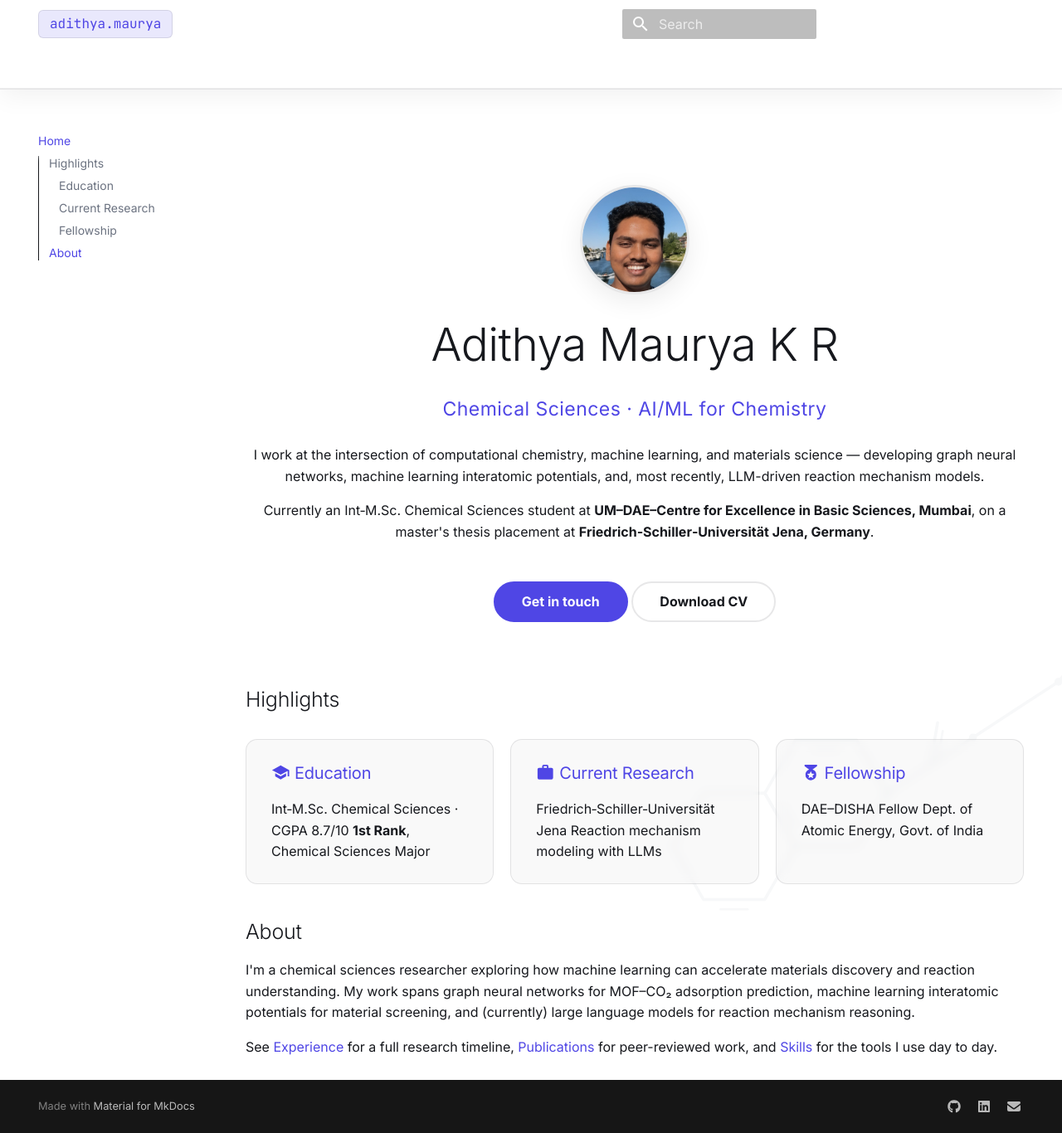
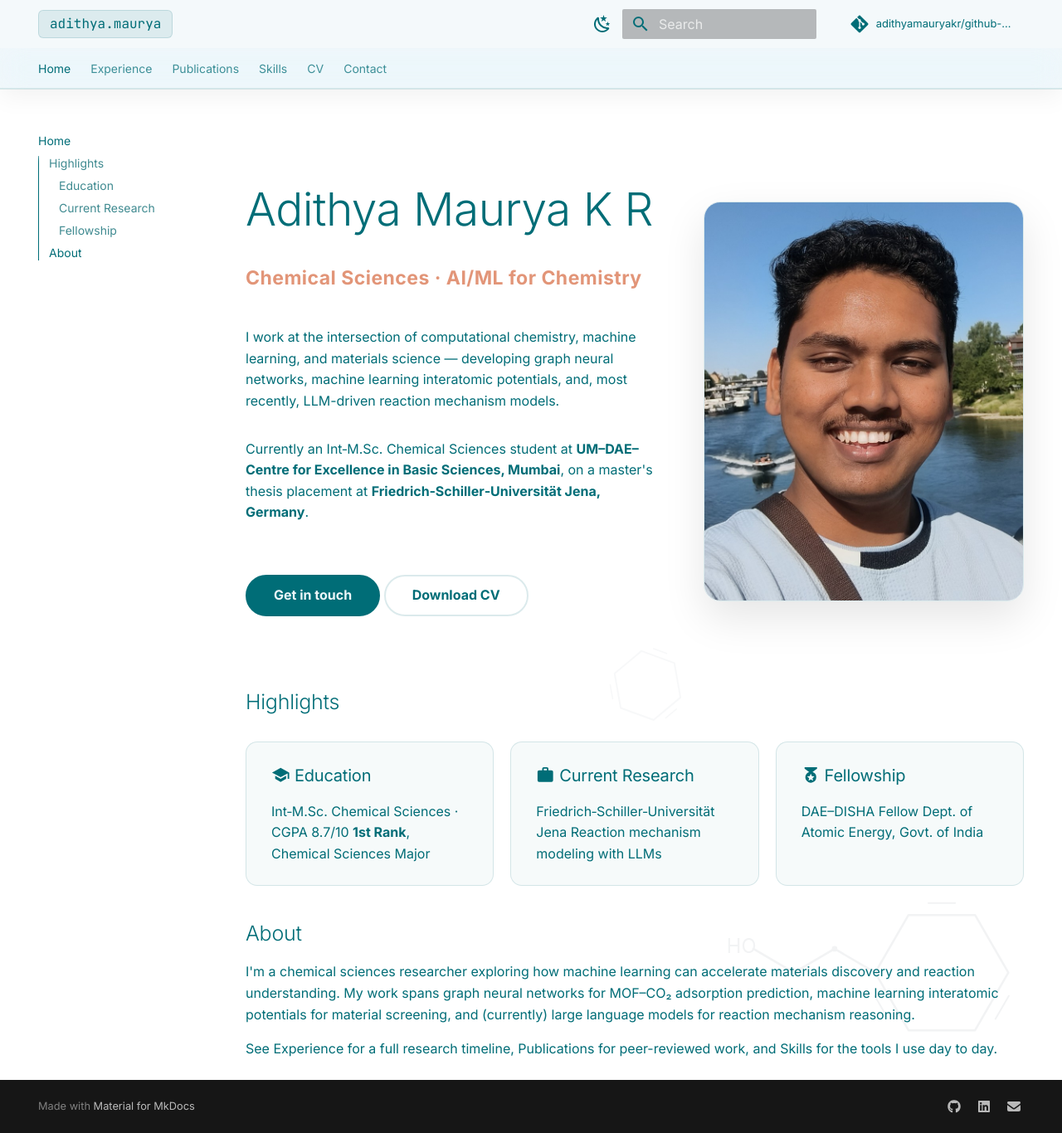
Before and after one commit to adithyamauryakr/github-portfolio, an MkDocs documentation site: the page built from docs/index.md, in a window 1280 px wide and 1366 px high. Shown: the whole window at 83% size. Built offline with MkDocs 1.6.1 and Material for MkDocs 9.7.7, drawn with Linux system fonts in a browser that asks for light colours; comment, search, counter and statistics services are not loaded.

Commit message:
Redesign palette, fix sticky tabs, rework hero with wider photo
- New coastal palette (Stormy Teal / Pearl Aqua / Alice Blue / Almond
  Silk / Tangerine Dream) replaces the indigo theme.
- Fixed the real bug: this Material build ships no sticky rule for
  .md-tabs despite navigation.tabs.sticky being enabled, so the tabs
  row scrolled away under the header. Pinned it directly via CSS, and
  kept it frosted-glass like the header.
- Fixed a second contrast bug: --md-primary-bg-color (used to color
  the header's dark-mode toggle and repo-link icons) matched the
  header's own background almost exactly, making both nearly invisible
  in both color schemes.
- Reworked the hero into a two-column layout: copy on the left, a
  wider 4:5 rectangular photo (face, t-shirt, and background all in
  frame, per request) on the right, stacking on narrow viewports.
- Redrew the background chemical-structure watermark with clearer,
  non-overlapping aromatic rings and an open chain.

Co-Authored-By: Claude Sonnet 5 <noreply@anthropic.com>

```diff
--- a/docs/index.md
+++ b/docs/index.md
@@ -4,7 +4,7 @@ title: Home
 
 <div class="hero" markdown>
 
-![Adithya Maurya K R](assets/img/profile.jpg){ .hero-photo }
+<div class="hero-copy" markdown>
 
 # Adithya Maurya K R
 
@@ -22,6 +22,10 @@ Excellence in Basic Sciences, Mumbai**, on a master's thesis placement at
 [Get in touch](contact.md){ .md-button .md-button--primary }
 [Download CV](assets/cv/CV_AdithyaMauryaKR.pdf){ .md-button }
 </div>
+
+</div>
+
+![Adithya Maurya K R](assets/img/profile.jpg){ .hero-photo }
 
 </div>
 
--- a/docs/stylesheets/extra.css
+++ b/docs/stylesheets/extra.css
@@ -1,97 +1,101 @@
 /* -----------------------------------------------------------------------
-   Modern minimal theme: white/near-black base, single indigo accent,
-   subtle chemical-structure watermark in the background.
+   Color palette
+   006d77 Stormy Teal · 83c5be Pearl Aqua · edf6f9 Alice Blue
+   ffddd2 Almond Silk · e29578 Tangerine Dream
    ----------------------------------------------------------------------- */
 
 :root {
-  --indigo: #4f46e5;
-  --indigo-soft: #818cf8;
+  --teal: #006d77;
+  --aqua: #83c5be;
+  --alice: #edf6f9;
+  --almond: #ffddd2;
+  --tangerine: #e29578;
 }
 
 /* Light (default) */
 [data-md-color-scheme="default"] {
-  --ink: #16181d;
-  --paper: #ffffff;
-  --muted: #6b7280;
-  --line: rgba(22, 24, 29, 0.1);
+  --ink: var(--teal);
+  --paper: var(--alice);
+  --muted: #3f8a90;
+  --warm: var(--tangerine);
 
-  --md-primary-fg-color: var(--ink);
-  --md-primary-fg-color--light: var(--muted);
-  --md-primary-fg-color--dark: var(--ink);
-  --md-primary-bg-color: var(--paper);
+  --md-primary-fg-color: var(--teal);
+  --md-primary-fg-color--light: var(--aqua);
+  --md-primary-fg-color--dark: var(--teal);
+  --md-primary-bg-color: var(--teal);
 
-  --md-accent-fg-color: var(--indigo);
-  --md-accent-fg-color--transparent: rgba(79, 70, 229, 0.12);
-  --md-accent-bg-color: var(--paper);
+  --md-accent-fg-color: var(--teal);
+  --md-accent-fg-color--transparent: rgba(0, 109, 119, 0.1);
+  --md-accent-bg-color: #ffffff;
 
-  --md-default-bg-color: var(--paper);
-  --md-default-fg-color: var(--ink);
+  --md-default-bg-color: #ffffff;
+  --md-default-fg-color: var(--teal);
   --md-default-fg-color--light: var(--muted);
-  --md-default-fg-color--lighter: #9ca3af;
-  --md-default-fg-color--lightest: #e5e7eb;
+  --md-default-fg-color--lighter: var(--aqua);
+  --md-default-fg-color--lightest: #dcecea;
 
-  --md-typeset-color: var(--ink);
-  --md-typeset-a-color: var(--indigo);
-  --md-code-bg-color: #f3f4f6;
-  --md-code-fg-color: var(--ink);
+  --md-typeset-color: var(--teal);
+  --md-typeset-a-color: var(--teal);
+  --md-code-bg-color: #e6f2f1;
+  --md-code-fg-color: var(--teal);
 
-  --glass-header-bg: rgba(255, 255, 255, 0.6);
-  --glass-tabs-bg: rgba(255, 255, 255, 0.4);
-  --glass-border: rgba(22, 24, 29, 0.08);
-  --card-bg: rgba(22, 24, 29, 0.025);
-  --card-border: rgba(22, 24, 29, 0.1);
-  --tag-bg: rgba(79, 70, 229, 0.08);
-  --tag-border: rgba(79, 70, 229, 0.25);
-  --pub-bg: rgba(22, 24, 29, 0.02);
+  --glass-header-bg: rgba(237, 246, 249, 0.62);
+  --glass-tabs-bg: rgba(237, 246, 249, 0.42);
+  --glass-border: rgba(0, 109, 119, 0.12);
+  --card-bg: rgba(0, 109, 119, 0.035);
+  --card-border: rgba(0, 109, 119, 0.14);
+  --tag-bg: rgba(131, 197, 190, 0.3);
+  --tag-border: rgba(131, 197, 190, 0.6);
+  --pub-bg: rgba(0, 109, 119, 0.03);
 
-  --molecule-opacity: 0.05;
+  --molecule-opacity: 0.07;
 }
 
 [data-md-color-scheme="default"] body {
-  background: #fbfbfc;
+  background: radial-gradient(circle at top, #ffffff 0%, #f6fbfc 45%, var(--alice) 100%);
 }
 
 /* Dark (slate) */
 [data-md-color-scheme="slate"] {
-  --ink: #f4f4f5;
-  --paper: #0b0c10;
-  --muted: #9ca3af;
-  --line: rgba(244, 244, 245, 0.1);
+  --ink: var(--alice);
+  --paper: #04262a;
+  --muted: rgba(237, 246, 249, 0.68);
+  --warm: var(--tangerine);
 
-  --md-primary-fg-color: var(--ink);
-  --md-primary-fg-color--light: var(--muted);
-  --md-primary-fg-color--dark: #050506;
-  --md-primary-bg-color: #0b0c10;
+  --md-primary-fg-color: var(--alice);
+  --md-primary-fg-color--light: var(--aqua);
+  --md-primary-fg-color--dark: #021a1d;
+  --md-primary-bg-color: var(--alice);
 
-  --md-accent-fg-color: var(--indigo-soft);
-  --md-accent-fg-color--transparent: rgba(129, 140, 248, 0.18);
-  --md-accent-bg-color: var(--paper);
+  --md-accent-fg-color: var(--aqua);
+  --md-accent-fg-color--transparent: rgba(131, 197, 190, 0.18);
+  --md-accent-bg-color: #04262a;
 
-  --md-default-bg-color: #0b0c10;
-  --md-default-fg-color: var(--ink);
+  --md-default-bg-color: #04262a;
+  --md-default-fg-color: var(--alice);
   --md-default-fg-color--light: var(--muted);
-  --md-default-fg-color--lighter: #6b7280;
-  --md-default-fg-color--lightest: #2a2d34;
+  --md-default-fg-color--lighter: var(--aqua);
+  --md-default-fg-color--lightest: #12403f;
 
-  --md-typeset-color: var(--ink);
-  --md-typeset-a-color: var(--indigo-soft);
-  --md-code-bg-color: #17191f;
-  --md-code-fg-color: var(--ink);
+  --md-typeset-color: var(--alice);
+  --md-typeset-a-color: var(--aqua);
+  --md-code-bg-color: #0a3339;
+  --md-code-fg-color: var(--alice);
 
-  --glass-header-bg: rgba(11, 12, 16, 0.6);
-  --glass-tabs-bg: rgba(11, 12, 16, 0.4);
-  --glass-border: rgba(244, 244, 245, 0.08);
-  --card-bg: rgba(244, 244, 245, 0.03);
-  --card-border: rgba(244, 244, 245, 0.1);
-  --tag-bg: rgba(129, 140, 248, 0.12);
-  --tag-border: rgba(129, 140, 248, 0.3);
-  --pub-bg: rgba(244, 244, 245, 0.02);
+  --glass-header-bg: rgba(4, 38, 42, 0.62);
+  --glass-tabs-bg: rgba(4, 38, 42, 0.42);
+  --glass-border: rgba(237, 246, 249, 0.1);
+  --card-bg: rgba(237, 246, 249, 0.04);
+  --card-border: rgba(237, 246, 249, 0.12);
+  --tag-bg: rgba(131, 197, 190, 0.15);
+  --tag-border: rgba(131, 197, 190, 0.35);
+  --pub-bg: rgba(237, 246, 249, 0.03);
 
-  --molecule-opacity: 0.07;
+  --molecule-opacity: 0.09;
 }
 
 [data-md-color-scheme="slate"] body {
-  background: #0b0c10;
+  background: radial-gradient(circle at top, #0a3339 0%, #04262a 65%);
 }
 
 /* -----------------------------------------------------------------------
@@ -106,8 +110,8 @@ body::before {
   pointer-events: none;
   background-image: url("../assets/img/molecule-bg.svg");
   background-repeat: no-repeat;
-  background-position: right -120px bottom -80px;
-  background-size: min(70vw, 900px);
+  background-position: right -100px bottom -60px;
+  background-size: min(60vw, 760px);
   opacity: var(--molecule-opacity);
 }
 
@@ -122,7 +126,13 @@ body::before {
   box-shadow: 0 1px 0 var(--glass-border), 0 8px 30px rgba(0, 0, 0, 0.06);
 }
 
+/* This build's Material bundle ships no sticky-positioning rule for
+   .md-tabs despite navigation.tabs.sticky being enabled, so the tabs
+   row scrolls away under the (sticky) header. Pin it ourselves. */
 .md-tabs {
+  position: sticky;
+  top: 58px;
+  z-index: 3;
   background-color: var(--glass-tabs-bg);
   backdrop-filter: blur(16px) saturate(180%);
   -webkit-backdrop-filter: blur(16px) saturate(180%);
@@ -174,23 +184,33 @@ body::before {
 }
 
 /* -----------------------------------------------------------------------
-   Hero
+   Hero (two-column: copy left, photo right)
    ----------------------------------------------------------------------- */
 
 .hero {
-  text-align: center;
-  padding: 2.5rem 0 1rem;
+  display: grid;
+  grid-template-columns: 1.3fr 1fr;
+  align-items: center;
+  gap: 2.5rem;
+  padding: 3rem 0 1.5rem;
+  text-align: left;
+}
+
+.hero-copy {
+  display: flex;
+  flex-direction: column;
+  align-items: flex-start;
 }
 
 .hero-photo {
-  width: 132px;
-  height: 132px;
-  border-radius: 50%;
+  width: 100%;
+  max-width: 360px;
+  aspect-ratio: 4 / 5;
   object-fit: cover;
-  margin: 0 auto 1.25rem;
-  display: block;
-  border: 3px solid var(--card-border);
-  box-shadow: 0 8px 30px rgba(0, 0, 0, 0.08);
+  border-radius: 20px;
+  border: 1px solid var(--card-border);
+  box-shadow: 0 20px 50px rgba(0, 0, 0, 0.1);
+  justify-self: end;
 }
 
 .hero h1 {
@@ -200,9 +220,9 @@ body::before {
 }
 
 .hero-tagline {
-  color: var(--md-accent-fg-color);
+  color: var(--warm);
   font-size: 1.15rem;
-  font-weight: 500;
+  font-weight: 600;
   letter-spacing: 0.02em;
   margin-bottom: 1.25rem;
 }
@@ -210,9 +230,28 @@ body::before {
 .hero-actions {
   display: flex;
   gap: 0.75rem;
-  justify-content: center;
   flex-wrap: wrap;
   margin-top: 1.5rem;
+}
+
+@media screen and (max-width: 52rem) {
+  .hero {
+    grid-template-columns: 1fr;
+    text-align: center;
+  }
+  .hero-copy {
+    align-items: center;
+    order: 2;
+  }
+  .hero-photo {
+    order: 1;
+    justify-self: center;
+    max-width: 280px;
+    margin: 0 auto;
+  }
+  .hero-actions {
+    justify-content: center;
+  }
 }
 
 .md-button {
@@ -221,9 +260,9 @@ body::before {
 }
 
 .md-button--primary {
-  background-color: var(--md-accent-fg-color) !important;
-  border-color: var(--md-accent-fg-color) !important;
-  color: #ffffff !important;
+  background-color: var(--ink) !important;
+  border-color: var(--ink) !important;
+  color: var(--paper) !important;
 }
 
 /* -----------------------------------------------------------------------
@@ -299,7 +338,7 @@ body::before {
   width: 10px;
   height: 10px;
   border-radius: 50%;
-  background: var(--md-accent-fg-color);
+  background: var(--warm);
   box-shadow: 0 0 0 4px var(--tag-bg);
 }
 
@@ -320,7 +359,7 @@ body::before {
 
 .pub-item {
   background: var(--pub-bg);
-  border-left: 3px solid var(--md-accent-fg-color);
+  border-left: 3px solid var(--warm);
   border-radius: 8px;
   padding: 1rem 1.25rem;
   margin-bottom: 1rem;
```
Also changed, not shown: docs/assets/img/molecule-bg.svg, docs/assets/img/profile.jpg.
